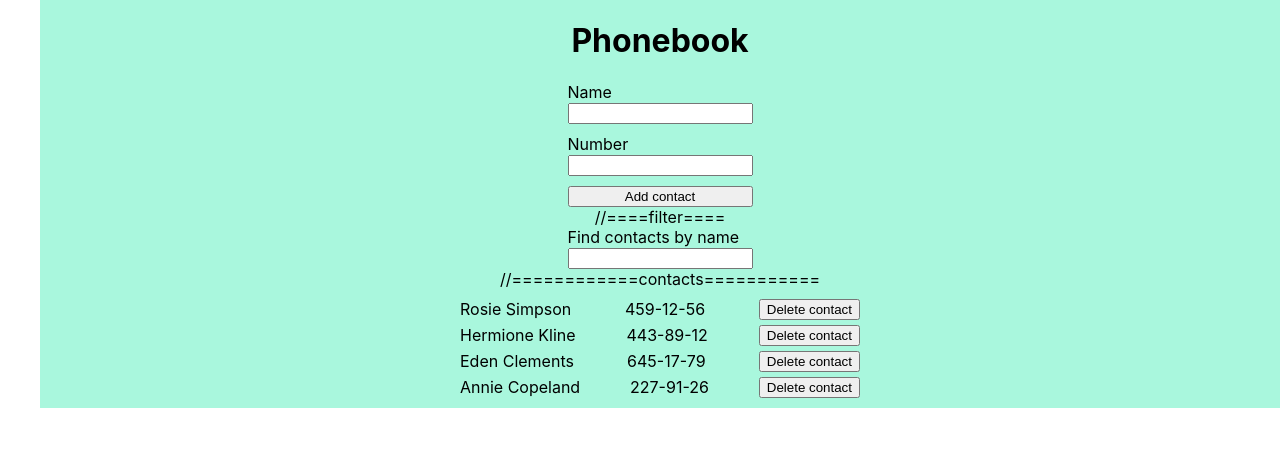
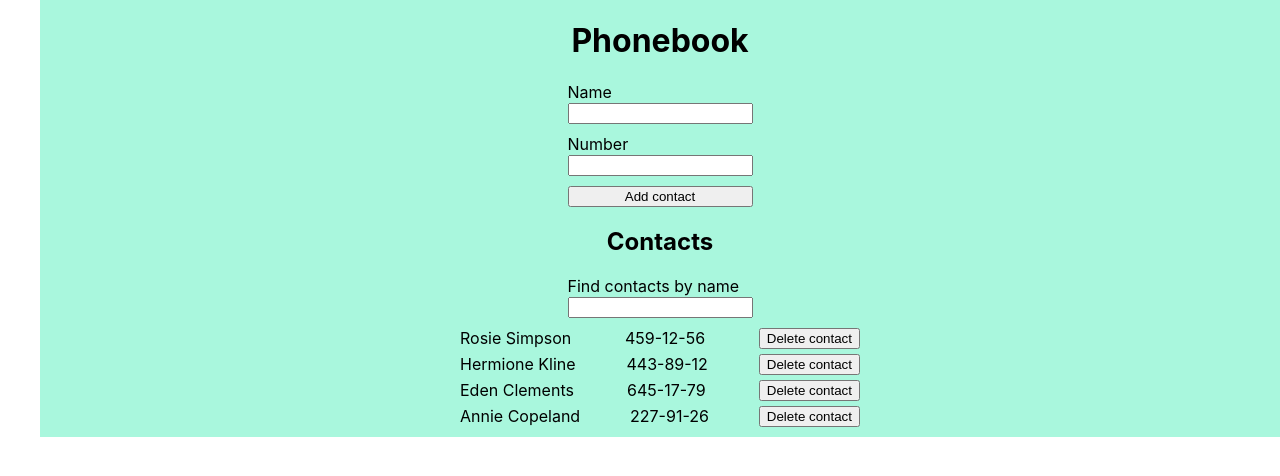
Before and after one commit to AlexeyZyukov/goit-react-hw-02-phonebook, a React (Create React App) app: page / in a window 1280 px wide. Shown: the top 476 px of the page. Built offline with nearby package versions, Linux system fonts and the light colour scheme.

Commit message:
final update

```diff
--- /dev/null
+++ b/src/App.js
@@ -0,0 +1,64 @@
+import React, { Component } from 'react';
+
+import Form from './components/Form/Form';
+import Filter from './components/Filter/Filter';
+import Contacts from './components/Contacts/Contacts';
+import styles from './components/styles.module.css';
+
+import { v4 as uuidv4 } from 'uuid';
+
+export default class App extends Component {
+  state = {
+    contacts: [
+      { id: 'id-1', name: 'Rosie Simpson', number: '459-12-56' },
+      { id: 'id-2', name: 'Hermione Kline', number: '443-89-12' },
+      { id: 'id-3', name: 'Eden Clements', number: '645-17-79' },
+      { id: 'id-4', name: 'Annie Copeland', number: '227-91-26' },
+    ],
+    filter: '',
+  };
+  addContact = ({ name, number }) => {
+    const { contacts } = this.state;
+    if (contacts.some(contact => contact.name.includes(name))) {
+      alert(`${name} is already in contacts!`);
+    } else {
+      this.setState({
+        contacts: [...contacts, { name, number, id: uuidv4() }],
+      });
+    }
+  };
+
+  deleteContact = contactId => {
+    this.setState(prevState => ({
+      contacts: prevState.contacts.filter(contact => {
+        return contact.id !== contactId;
+      }),
+    }));
+  };
+
+  changeFilter = evt => {
+    this.setState({ filter: evt.currentTarget.value });
+  };
+
+  filterContacts = () => {
+    const { contacts, filter } = this.state;
+    return contacts.filter(contacts =>
+      contacts.name.toLowerCase().includes(filter.toLowerCase()),
+    );
+  };
+
+  render() {
+    return (
+      <div className={(styles.container, styles.wrapper)}>
+        <h1 className="title">Phonebook</h1>
+        <Form onSubmit={this.addContact} />
+        <h2 className="title">Contacts</h2>
+        <Filter onChange={this.changeFilter} value={this.filter} />
+        <Contacts
+          onFilter={this.filterContacts()}
+          onDelete={this.deleteContact}
+        />
+      </div>
+    );
+  }
+}
--- /dev/null
+++ b/src/components/Contacts/Contacts.js
@@ -0,0 +1,28 @@
+import React, { Component } from 'react';
+import PropTypes from 'prop-types';
+import styles from '../styles.module.css';
+
+export default class Contacts extends Component {
+  static propTypes = {
+    onDelete: PropTypes.func.isRequired,
+  };
+
+  render() {
+    const { onFilter, onDelete } = this.props;
+    return (
+      <ul className={styles.contactList}>
+        {onFilter.map(({ id, name, number }) => {
+          return (
+            <li className={styles.contactListItem} key={id}>
+              <p>{name}</p>
+              <p>{number}</p>
+              <button className="button" onClick={() => onDelete(id)} id={id}>
+                Delete contact
+              </button>
+            </li>
+          );
+        })}
+      </ul>
+    );
+  }
+}
--- /dev/null
+++ b/src/components/Filter/Filter.js
@@ -0,0 +1,24 @@
+import React, { Component } from 'react';
+import PropTypes from 'prop-types';
+
+export default class Filter extends Component {
+  static propTypes = {
+    filter: PropTypes.string,
+    onChange: PropTypes.func.isRequired,
+  };
+  render() {
+    const { filter, onChange } = this.props;
+    return (
+      <div className="container">
+        <p className="filterTitle">Find contacts by name</p>
+        <input
+          className="formInput"
+          type="text"
+          name="filter"
+          value={filter}
+          onChange={onChange}
+        />
+      </div>
+    );
+  }
+}
--- /dev/null
+++ b/src/components/Form/Form.js
@@ -0,0 +1,68 @@
+import React, { Component } from 'react';
+import { v4 as uuidv4 } from 'uuid';
+import styles from '../styles.module.css';
+
+export default class Form extends Component {
+  state = {
+    name: '',
+    number: '',
+  };
+
+  handleChange = evt => {
+    const { name, value } = evt.currentTarget;
+    this.setState({ [name]: value });
+  };
+
+  handleSubmit = evt => {
+    evt.preventDefault();
+    this.props.onSubmit(this.state);
+    this.reset();
+  };
+
+  reset = () => {
+    this.setState({
+      name: '',
+      number: '',
+    });
+  };
+
+  render() {
+    const contactId = uuidv4();
+    return (
+      <form className={styles.form} onSubmit={this.handleSubmit}>
+        <label className="formLabel">
+          <p className={styles.inputName}>Name </p>
+          <input
+            className={styles.formInput}
+            id={contactId}
+            type="text"
+            name="name"
+            pattern="^[a-zA-Zа-яА-Я]+(([' -][a-zA-Zа-яА-Я ])?[a-zA-Zа-яА-Я]*)*$"
+            title="Имя может состоять только из букв, апострофа, тире и пробелов. Например Adrian, Jacob Mercer, Charles de Batz de Castelmore d'Artagnan и т. п."
+            value={this.state.name}
+            onChange={this.handleChange}
+            required
+          />
+        </label>
+        <label className="formLabel">
+          <p className={styles.inputName}> Number</p>
+          <input
+            className={styles.formInput}
+            id={contactId}
+            type="tel"
+            name="number"
+            pattern="\+?\d{1,4}?[-.\s]?\(?\d{1,3}?\)?[-.\s]?\d{1,4}[-.\s]?\d{1,4}[-.\s]?\d{1,9}"
+            title="Номер телефона должен состоять цифр и может содержать пробелы, тире, круглые скобки"
+            value={this.state.number}
+            onChange={this.handleChange}
+            required
+          />
+        </label>
+
+        <button type="submit" className="button">
+          Add contact
+        </button>
+      </form>
+    );
+  }
+}
--- a/src/index.js
+++ b/src/index.js
@@ -3,12 +3,12 @@ import ReactDOM from 'react-dom';
 
 import './index.css';
 
-// import App from './App';
-import Phonebook from './phonebook';
+import App from './App';
+// import Phonebook from './phonebook';
 
 ReactDOM.render(
   <React.StrictMode>
-    <Phonebook />
+    <App />
   </React.StrictMode>,
   document.querySelector('#root'),
 );
--- a/src/phonebook.js
+++ /dev/null
@@ -1,143 +0,0 @@
-import React, { Component, Fragment } from 'react';
-// import PropTypes from 'prop-types';
-import { v4 as uuidv4 } from 'uuid';
-import styles from './components/styles.module.css';
-
-export default class Phonebook extends Component {
-  state = {
-    contacts: [
-      { id: 'id-1', name: 'Rosie Simpson', number: '459-12-56' },
-      { id: 'id-2', name: 'Hermione Kline', number: '443-89-12' },
-      { id: 'id-3', name: 'Eden Clements', number: '645-17-79' },
-      { id: 'id-4', name: 'Annie Copeland', number: '227-91-26' },
-    ],
-    filter: '',
-  };
-
-  //===form===
-  handleChange = evt => {
-    const { name, value } = evt.currentTarget;
-    this.setState({ [name]: value });
-  };
-
-  handleSubmit = evt => {
-    evt.preventDefault();
-    this.addContact(this.state);
-    this.reset();
-  };
-
-  reset = () => {
-    this.setState({
-      name: '',
-      number: '',
-    });
-  };
-  //===========App methods===================
-  addContact = ({ name, number }) => {
-    const { contacts } = this.state;
-    if (contacts.some(contact => contact.name.includes(name))) {
-      alert(`${name} is already in contacts list!`);
-    } else {
-      this.setState({
-        contacts: [...contacts, { name, number, id: uuidv4() }],
-      });
-      console.log({ contacts });
-    }
-  };
-  deleteContact = contactId => {
-    console.log(contactId);
-    this.setState(prevState => ({
-      contacts: prevState.contacts.filter(contact => {
-        console.log('contact =', contact);
-        // console.log(contactId)
-        // console.log('prevState = ', prevState);
-        return contact.id !== contactId;
-      }),
-    }));
-  };
-
-  changeFilter = evt => {
-    this.setState({ filter: evt.currentTarget.value });
-  };
-
-  filterContacts = () => {
-    const { contacts, filter } = this.state;
-    return contacts.filter(contacts =>
-      contacts.name.toLowerCase().includes(filter.toLowerCase()),
-    );
-  };
-
-  render() {
-    const contactId = uuidv4();
-    return (
-      <div className={styles.wrapper}>
-        <Fragment>
-          <h1 className="title">Phonebook</h1>
-          <form className={styles.form} onSubmit={this.handleSubmit}>
-            <label className="formLabel">
-              <p className={styles.inputName}>Name </p>
-              <input
-                className={styles.formInput}
-                id={contactId}
-                type="text"
-                name="name"
-                pattern="^[a-zA-Zа-яА-Я]+(([' -][a-zA-Zа-яА-Я ])?[a-zA-Zа-яА-Я]*)*$"
-                title="Имя может состоять только из букв, апострофа, тире и пробелов. Например Adrian, Jacob Mercer, Charles de Batz de Castelmore d'Artagnan и т. п."
-                value={this.state.name}
-                onChange={this.handleChange}
-                required
-              />
-            </label>
-            <label className="formLabel">
-              <p className={styles.inputName}> Number</p>
-              <input
-                className={styles.formInput}
-                id={contactId}
-                type="tel"
-                name="number"
-                pattern="\+?\d{1,4}?[-.\s]?\(?\d{1,3}?\)?[-.\s]?\d{1,4}[-.\s]?\d{1,4}[-.\s]?\d{1,9}"
-                title="Номер телефона должен состоять цифр и может содержать пробелы, тире, круглые скобки"
-                value={this.state.number}
-                onChange={this.handleChange}
-                required
-              />
-            </label>
-
-            <button type="submit" className="button">
-              Add contact
-            </button>
-          </form>
-          //====filter====
-          <div className="container">
-            <p className="filterTitle">Find contacts by name</p>
-            <input
-              className="formInput"
-              type="text"
-              name="filter"
-              value={this.filter}
-              onChange={this.changeFilter}
-            />
-          </div>
-          //============contacts===========
-          <ul className={styles.contactList}>
-            {this.filterContacts().map(({ id, name, number }) => {
-              return (
-                <li className={styles.contactListItem} key={id}>
-                  <p>{name}</p>
-                  <p>{number}</p>
-                  <button
-                    className="button"
-                    onClick={() => this.deleteContact(id)}
-                    id={id}
-                  >
-                    Delete contact
-                  </button>
-                </li>
-              );
-            })}
-          </ul>
-        </Fragment>
-      </div>
-    );
-  }
-}
```
Also changed, not shown: 1 other file (tests, documents, lock files or other folders).
